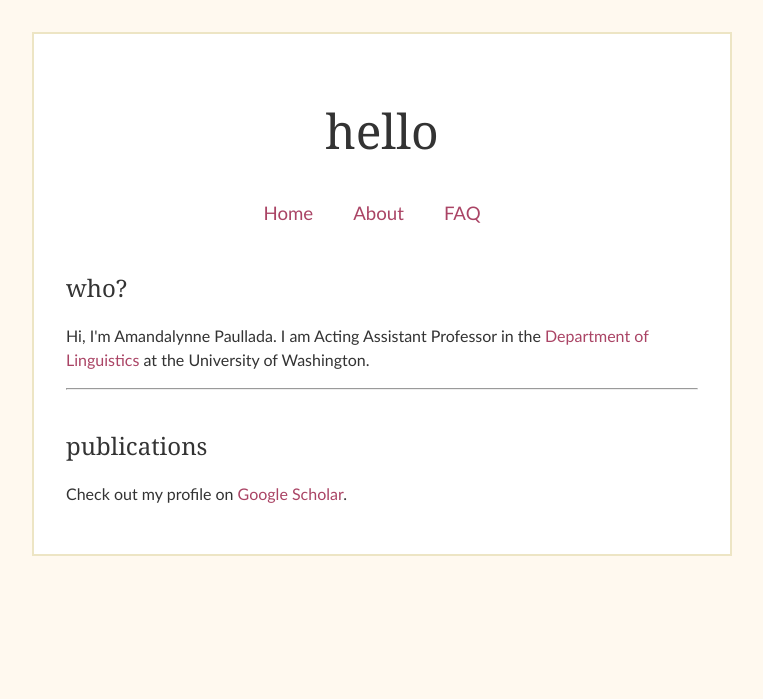
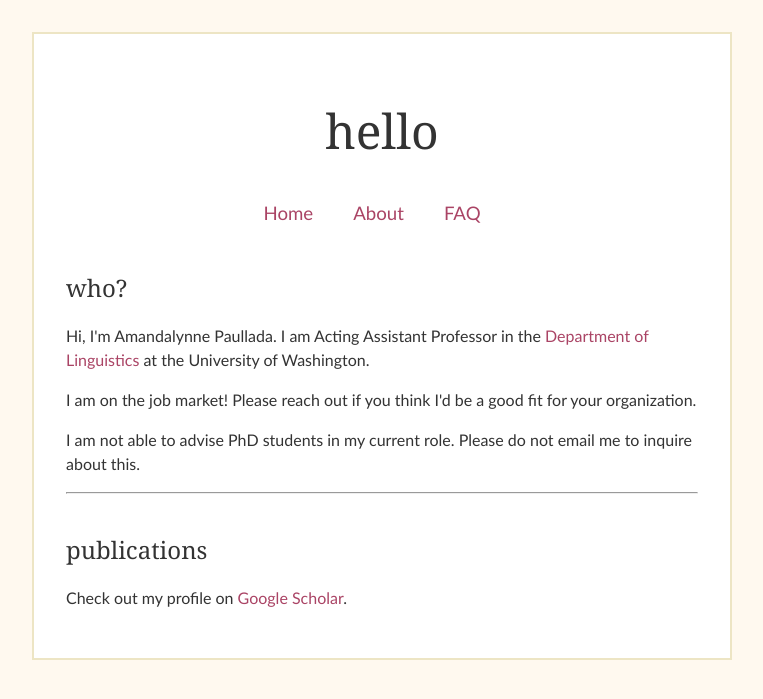
Before and after one commit to amandalynne/amandalynne.github.io, a Jekyll site: the page built from index.html, in a window 1280 px wide. Shown: the top 699 px of the page, without its empty margins (258-1021 px from the left). Built offline with Jekyll 4.4.1, drawn with Linux system fonts in a browser that asks for light colours.

Commit message:
good news bad news

```diff
--- a/index.html
+++ b/index.html
@@ -6,6 +6,8 @@ header-title: hello
 
 <h2>who?</h2>
 <p>Hi, I'm Amandalynne Paullada. I am Acting Assistant Professor in the <a href="https://linguistics.washington.edu/">Department of Linguistics</a> at the University of Washington.</p>
+<p>I am on the job market! Please reach out if you think I'd be a good fit for your organization.</p>
+<p>I am not able to advise PhD students in my current role. Please do not email me to inquire about this.</p>
 <hr>
 
 <h2>publications</h2>
```
